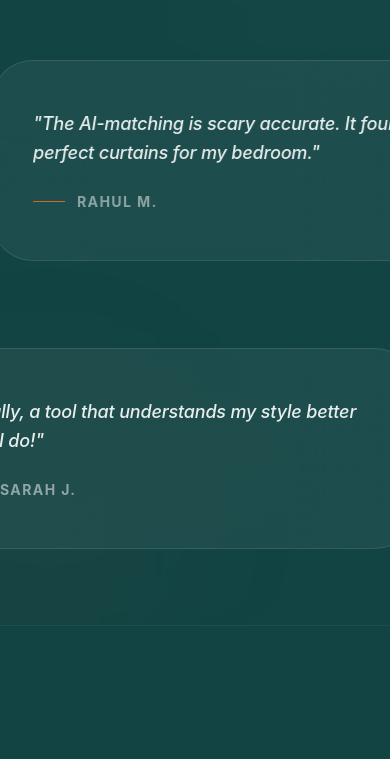
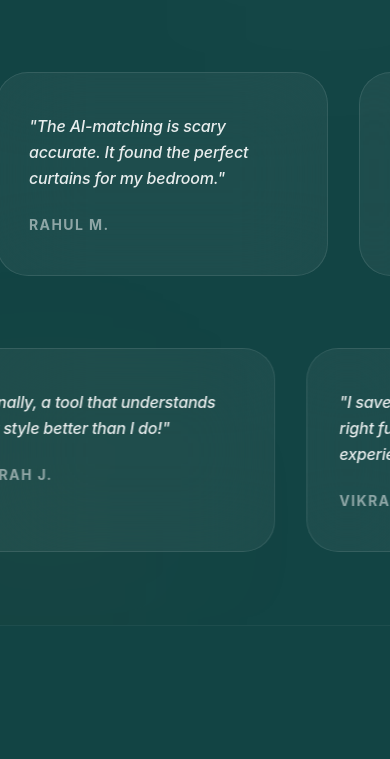
Before and after one commit to SiddharthChaturvedii/FABMYHOME, a Next.js app: page / in a window 390 px wide. Shown: the part 5281-6040 px from the top of the page. Built offline with nearby package versions, Linux system fonts and the light colour scheme.

Commit message:
feat: responsive mobile optimizations - hamburger menu, heading fix, and responsive 3D cards

```diff
--- a/components/complete-look/CompleteTheLook.tsx
+++ b/components/complete-look/CompleteTheLook.tsx
@@ -60,10 +60,6 @@ export default function CompleteTheLook() {
           transition={{ delay: item.delay * 0.5, duration: 0.5, ease: [0.16, 1, 0.3, 1] }}
           className="relative"
         >
-          {index > 0 && (
-            <div className="absolute right-0 top-1/2 -translate-y-1/2 w-8 h-[2px] bg-[var(--color-terracotta)]/40 rounded-full" />
-          )}
-
           <div className="bg-white px-6 py-3 shadow-xl shadow-black/5 flex items-center gap-4 rounded-full border border-white w-fit transition-all duration-300 hover:-translate-y-1 hover:shadow-2xl hover:shadow-[var(--color-terracotta)]/20 cursor-pointer group">
             <div className="w-2 h-2 rounded-full bg-[var(--color-terracotta)] transition-transform duration-300 group-hover:scale-150" />
             <span className="font-sans font-medium text-base text-[var(--color-midnight)] tracking-wide">{item.label}</span>
--- a/components/trust/Testimonials.tsx
+++ b/components/trust/Testimonials.tsx
@@ -15,21 +15,21 @@ const testimonials = [
 export default function Testimonials() {
   return (
     <section className="h-screen w-full bg-[#124444] flex flex-col justify-center overflow-hidden border-y border-white/5 relative">
-      <div className="max-w-7xl mx-auto px-6 mb-16 relative z-20">
+      <div className="max-w-7xl mx-auto px-6 mb-8 md:mb-16 relative z-20 pt-12 md:pt-0">
         <ScrollFloat
           animationDuration={1.2}
           ease='back.out(2.5)'
           scrollStart='center bottom+=60%'
           scrollEnd='bottom bottom-=10%'
           stagger={0.05}
-          containerClassName="flex justify-center"
+          containerClassName="flex justify-center overflow-visible"
           textClassName="text-5xl md:text-8xl font-display font-black tracking-tighter text-center text-white uppercase"
         >
           Testimonials
         </ScrollFloat>
       </div>
 
-      <div className="flex flex-col gap-10 relative z-10">
+      <div className="flex flex-col gap-6 md:gap-10 relative z-10">
         {/* Row 1: Right to Left */}
         <div className="marquee-container group">
           <div className="marquee-content py-6 group-hover:[animation-play-state:paused]">
@@ -38,17 +38,14 @@ export default function Testimonials() {
                 key={`r1-${i}`}
                 tiltLimit={35}
                 scale={1.1}
-                className="glass px-10 py-12 rounded-[40px] w-[500px] flex-shrink-0 cursor-default"
+                className="glass px-8 md:px-10 py-10 md:py-12 rounded-[32px] md:rounded-[40px] w-[85vw] md:w-[500px] flex-shrink-0 cursor-default"
               >
                 <div className="relative z-20">
-                  <p className="text-lg md:text-xl font-medium text-white/90 leading-relaxed italic">
+                  <p className="text-base md:text-xl font-medium text-white/90 leading-relaxed italic">
                     "{text.split(' — ')[0]}"
                   </p>
-                  <div className="mt-6 flex items-center gap-3">
-                    <div className="w-8 h-[1px] bg-[var(--color-terracotta)]" />
-                    <span className="text-sm font-bold uppercase tracking-widest text-white/50">
-                      {text.split(' — ')[1]}
-                    </span>
+                  <div className="mt-6 flex items-center gap-3 text-sm font-bold uppercase tracking-widest text-white/50">
+                    {text.split(' — ')[1]}
                   </div>
                 </div>
               </TiltCard>
@@ -64,17 +61,14 @@ export default function Testimonials() {
                 key={`r2-${i}`}
                 tiltLimit={35}
                 scale={1.1}
-                className="glass px-10 py-12 rounded-[40px] w-[500px] flex-shrink-0 cursor-default"
+                className="glass px-8 md:px-10 py-10 md:py-12 rounded-[32px] md:rounded-[40px] w-[85vw] md:w-[500px] flex-shrink-0 cursor-default"
               >
                 <div className="relative z-20">
-                  <p className="text-lg md:text-xl font-medium text-white/90 leading-relaxed italic">
+                  <p className="text-base md:text-xl font-medium text-white/90 leading-relaxed italic">
                     "{text.split(' — ')[0]}"
                   </p>
-                  <div className="mt-6 flex items-center gap-3">
-                    <div className="w-8 h-[1px] bg-[var(--color-terracotta)]" />
-                    <span className="text-sm font-bold uppercase tracking-widest text-white/50">
-                      {text.split(' — ')[1]}
-                    </span>
+                  <div className="mt-6 flex items-center gap-3 text-sm font-bold uppercase tracking-widest text-white/50">
+                    {text.split(' — ')[1]}
                   </div>
                 </div>
               </TiltCard>
```
Also changed, not shown: 1 other file (tests, documents, lock files or other folders).
